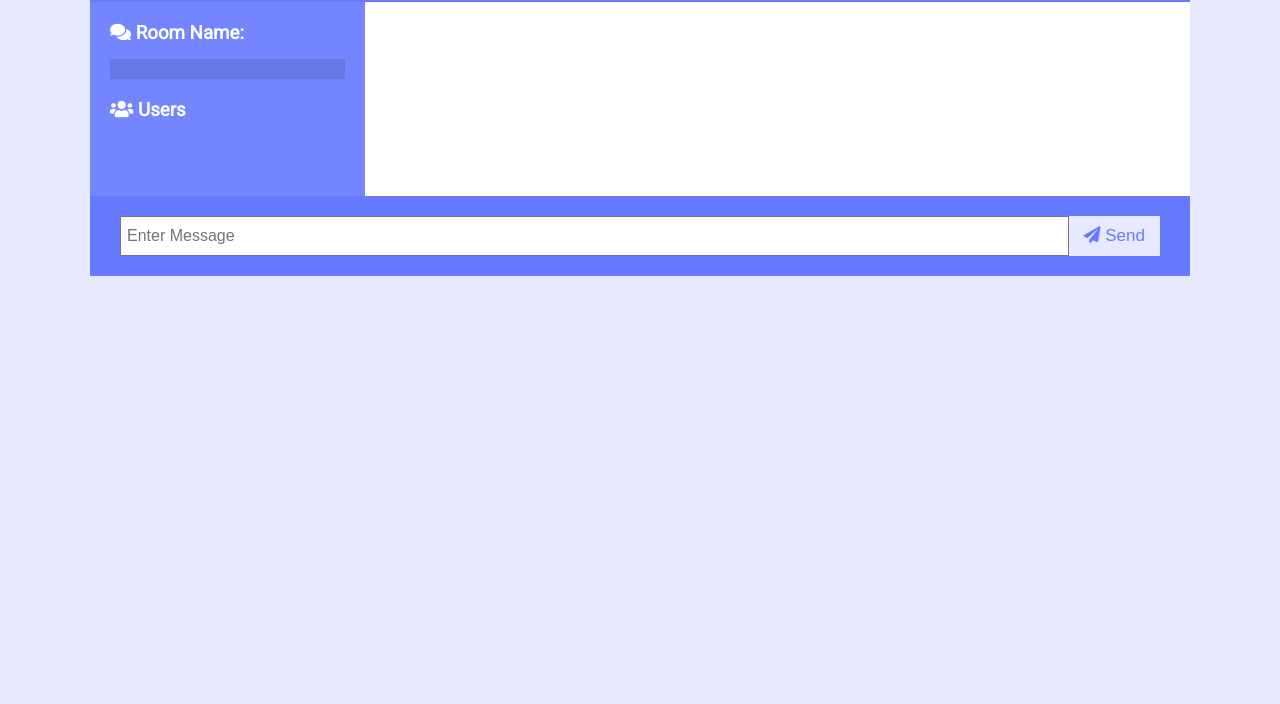
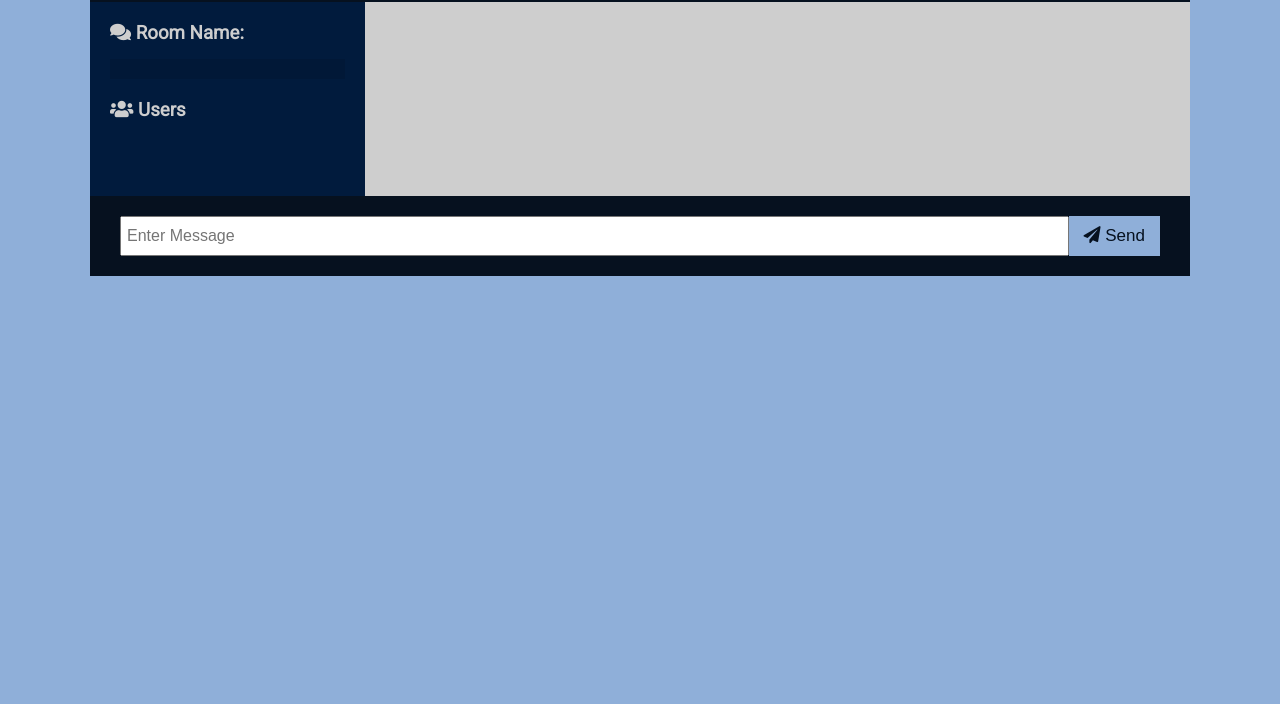
Before and after one commit to mriduldey/chat-app-with-rooms, a website: page public/chat.html in a window 1280 px wide. Shown: the part 96-800 px from the top of the page. Drawn offline with nearby package versions, Linux system fonts and the light colour scheme; no server answers.

Commit message:
ui updated

```diff
--- a/public/css/style.css
+++ b/public/css/style.css
@@ -1,11 +1,10 @@
 @import url("https://fonts.googleapis.com/css?family=Roboto&display=swap");
 
 :root {
-  --dark-color-a: #667aff;
-  --dark-color-b: #7386ff;
-  --light-color: #e6e9ff;
-  --success-color: #5cb85c;
-  --error-color: #d9534f;
+  --dark-color-a: #06111f;
+  --dark-color-b: #011b3d;
+  --light-color: #8fafd9;
+  --text-light: #cecece;
 }
 
 * {
@@ -36,20 +35,23 @@ a {
   color: var(--dark-color-a);
   border: 0;
   font-size: 17px;
+  min-width: 80px;
 }
 
 /* Chat Page */
 
 .chat-container {
   max-width: 1100px;
-  background: #fff;
+  background: var(--text-light);
   margin: 30px auto;
   overflow: hidden;
+  border-top-left-radius: 5px;
+  border-top-right-radius: 5px;
 }
 
 .chat-header {
   background: var(--dark-color-a);
-  color: #fff;
+  color: var(--text-light);
   border-top-left-radius: 5px;
   border-top-right-radius: 5px;
   padding: 15px;
@@ -65,9 +67,10 @@ a {
 
 .chat-sidebar {
   background: var(--dark-color-b);
-  color: #fff;
+  color: var(--text-light);
   padding: 20px 20px 60px;
   overflow-y: scroll;
+  min-width: 195px;
 }
 
 .chat-sidebar h2 {
@@ -107,7 +110,7 @@ a {
 }
 
 .chat-messages .message .meta span {
-  color: #777;
+  color: #f1f1f1;
 }
 
 .chat-form-container {
@@ -124,13 +127,14 @@ a {
   padding: 5px;
   height: 40px;
   flex: 1;
+  width: calc(100% - 80px);
 }
 
 /* Join Page */
 .join-container {
   max-width: 500px;
   margin: 80px auto;
-  color: #fff;
+  color: var(--text-light);
 }
 
 .join-header {
```
